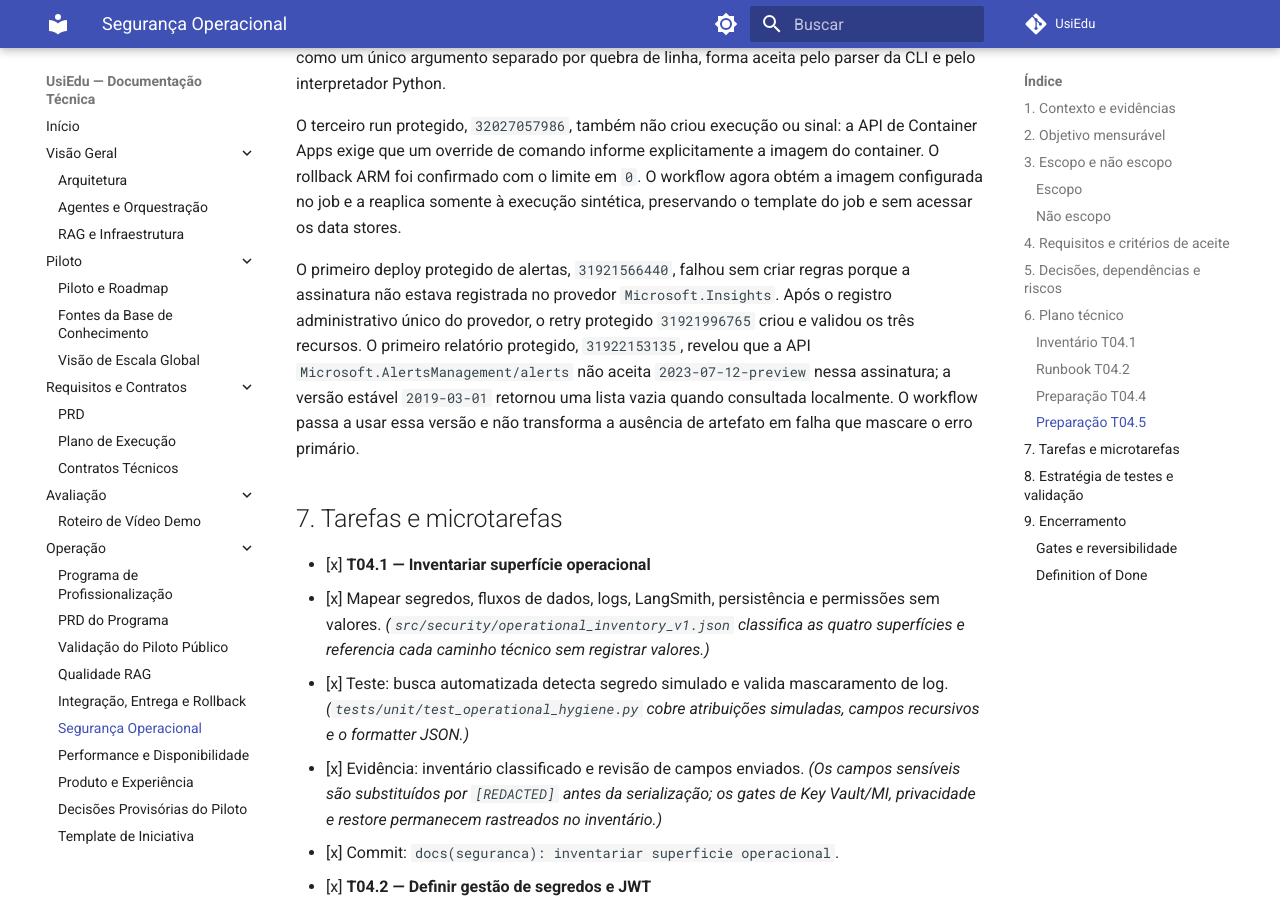
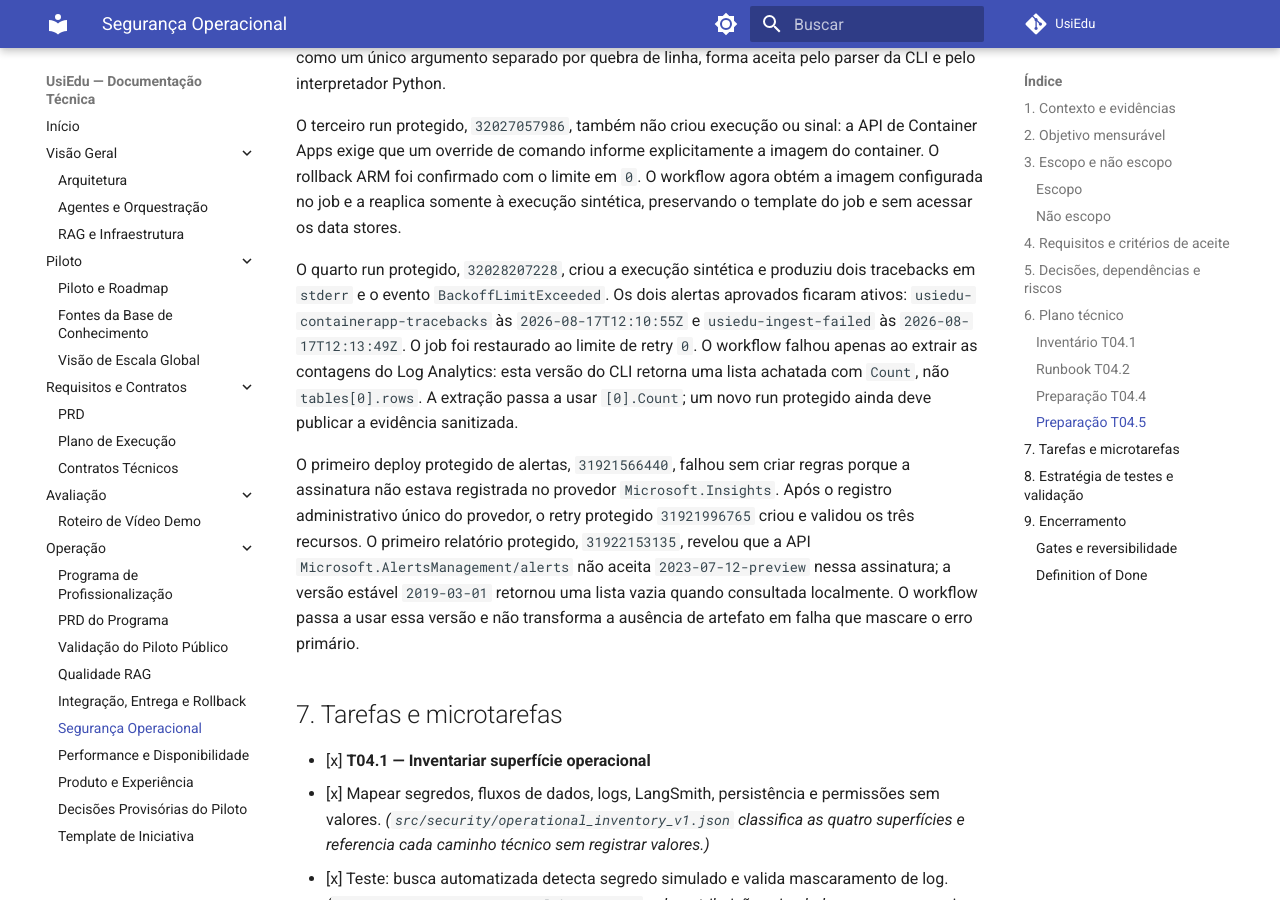
Before and after one commit to henriquebotelhogomes/UsiEdu, an MkDocs documentation site: the page built from docs/profissionalizacao/04-seguranca-operacional.md, in a window 1280 px wide and 900 px high, scrolled down 9420 px. Built offline with MkDocs 1.6.1 and Material for MkDocs 9.7.7, drawn with Linux system fonts in a browser that asks for light colours; comment, search, counter and statistics services are not loaded.

Commit message:
fix(azure): extrair contagens achatadas de logs
Co-authored-by: Copilot App <223556219+Copilot@users.noreply.github.com>

```diff
--- a/docs/profissionalizacao/04-seguranca-operacional.md
+++ b/docs/profissionalizacao/04-seguranca-operacional.md
@@ -348,6 +348,15 @@ a imagem do container. O rollback ARM foi confirmado com o limite em `0`. O
 workflow agora obtém a imagem configurada no job e a reaplica somente à
 execução sintética, preservando o template do job e sem acessar os data stores.
 
+O quarto run protegido, `32028207228`, criou a execução sintética e produziu
+dois tracebacks em `stderr` e o evento `BackoffLimitExceeded`. Os dois alertas
+aprovados ficaram ativos: `usiedu-containerapp-tracebacks` às
+`2026-08-17T12:10:55Z` e `usiedu-ingest-failed` às `2026-08-17T12:13:49Z`.
+O job foi restaurado ao limite de retry `0`. O workflow falhou apenas ao
+extrair as contagens do Log Analytics: esta versão do CLI retorna uma lista
+achatada com `Count`, não `tables[0].rows`. A extração passa a usar
+`[0].Count`; um novo run protegido ainda deve publicar a evidência sanitizada.
+
 O primeiro deploy protegido de alertas, `31921566440`, falhou sem criar regras
 porque a assinatura não estava registrada no provedor `Microsoft.Insights`.
 Após o registro administrativo único do provedor, o retry protegido
```
Also changed, not shown: 2 other files.
